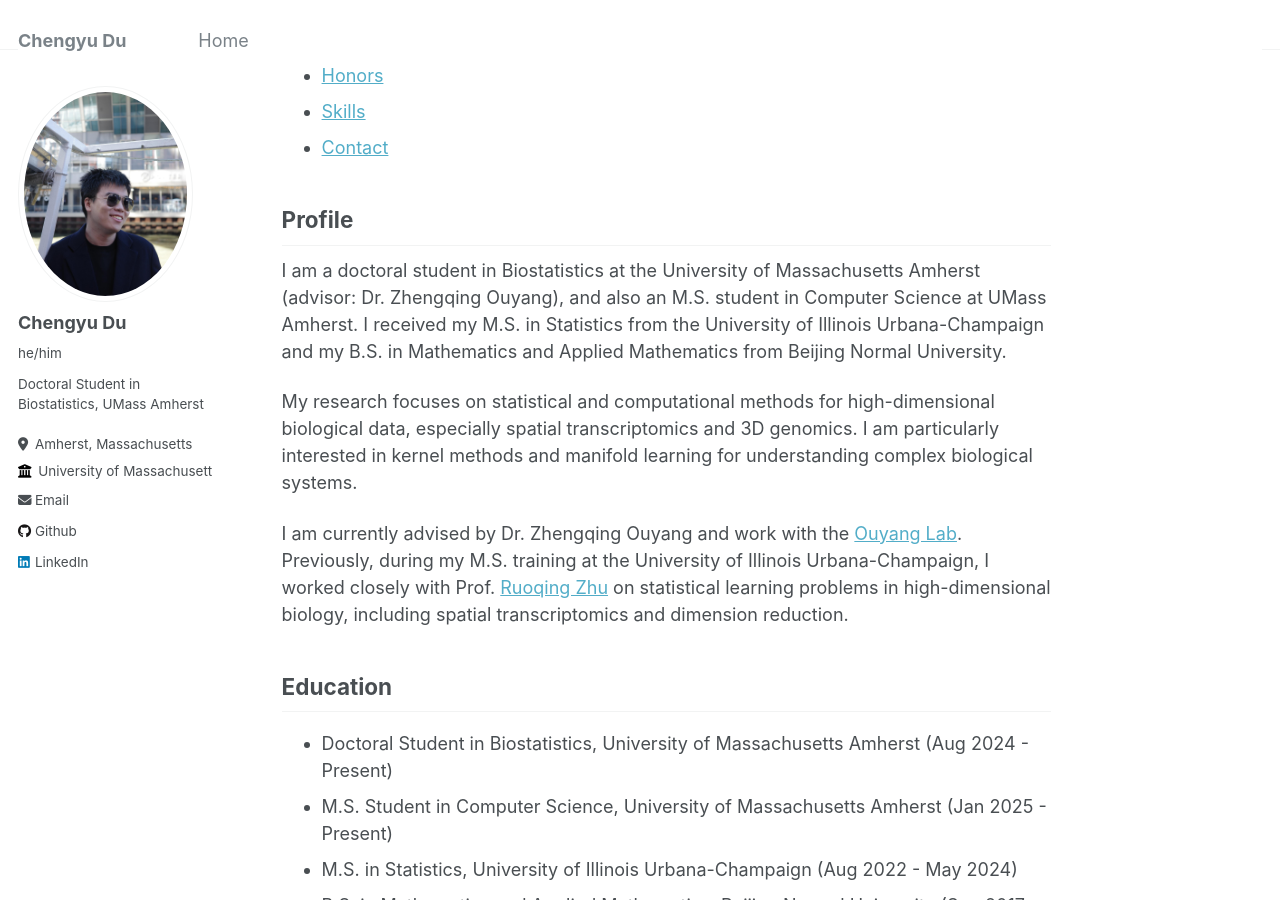
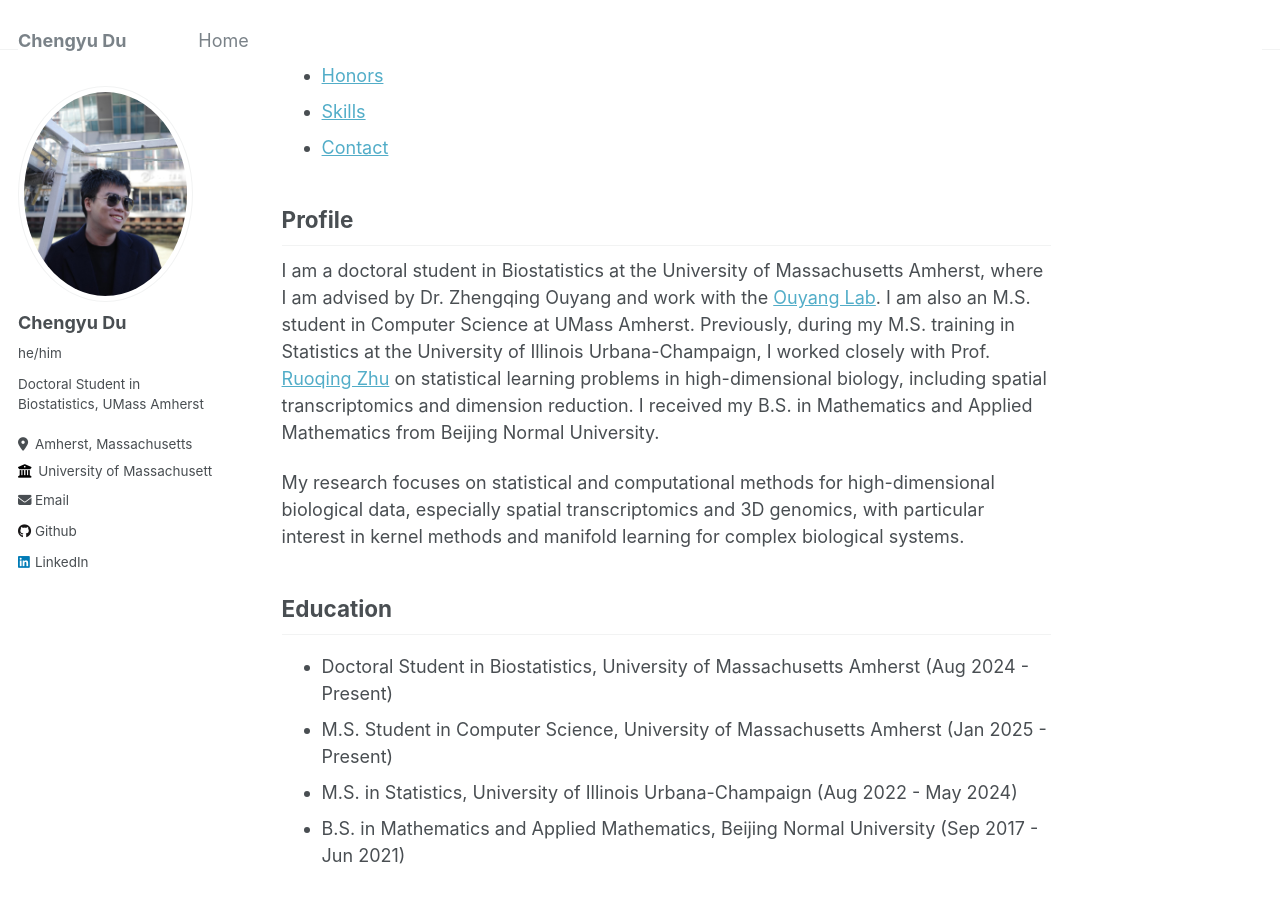
Before and after one commit to ChengyuRicardoDu/ChengyuRicardoDu.github.io, a Jekyll site: the page built from _pages/about.md, in a window 1280 px wide and 900 px high, scrolled down 420 px. Built offline with Jekyll 4.4.1, drawn with Linux system fonts in a browser that asks for light colours.

Commit message:
Merge redundant profile paragraphs

```diff
--- a/_pages/about.md
+++ b/_pages/about.md
@@ -24,11 +24,9 @@ redirect_from:
 
 ## Profile
 
-I am a doctoral student in Biostatistics at the University of Massachusetts Amherst (advisor: Dr. Zhengqing Ouyang), and also an M.S. student in Computer Science at UMass Amherst. I received my M.S. in Statistics from the University of Illinois Urbana-Champaign and my B.S. in Mathematics and Applied Mathematics from Beijing Normal University.
+I am a doctoral student in Biostatistics at the University of Massachusetts Amherst, where I am advised by Dr. Zhengqing Ouyang and work with the [Ouyang Lab](https://people.umass.edu/ouyanglab/). I am also an M.S. student in Computer Science at UMass Amherst. Previously, during my M.S. training in Statistics at the University of Illinois Urbana-Champaign, I worked closely with Prof. [Ruoqing Zhu](https://sites.google.com/site/teazrq/) on statistical learning problems in high-dimensional biology, including spatial transcriptomics and dimension reduction. I received my B.S. in Mathematics and Applied Mathematics from Beijing Normal University.
 
-My research focuses on statistical and computational methods for high-dimensional biological data, especially spatial transcriptomics and 3D genomics. I am particularly interested in kernel methods and manifold learning for understanding complex biological systems.
-
-I am currently advised by Dr. Zhengqing Ouyang and work with the [Ouyang Lab](https://people.umass.edu/ouyanglab/). Previously, during my M.S. training at the University of Illinois Urbana-Champaign, I worked closely with Prof. [Ruoqing Zhu](https://sites.google.com/site/teazrq/) on statistical learning problems in high-dimensional biology, including spatial transcriptomics and dimension reduction.
+My research focuses on statistical and computational methods for high-dimensional biological data, especially spatial transcriptomics and 3D genomics, with particular interest in kernel methods and manifold learning for complex biological systems.
 
 ## Education
 
```
